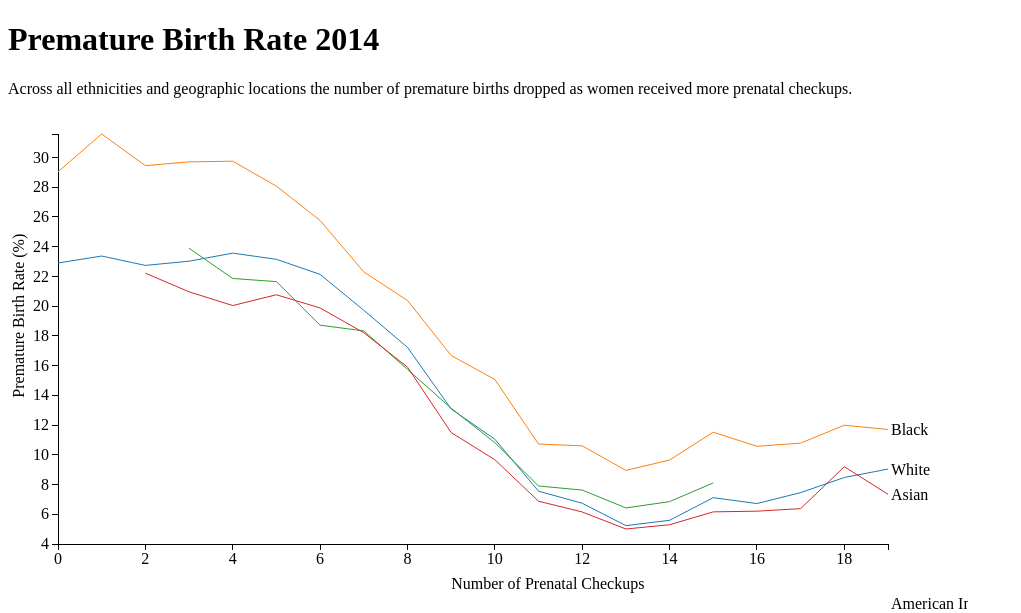
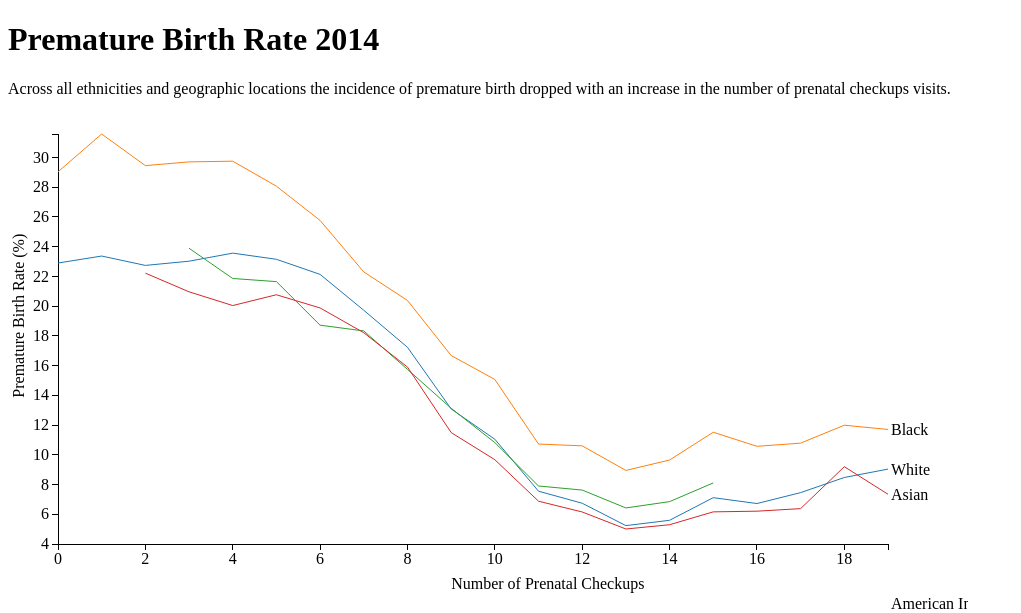
Before and after one commit to jfried23/Explore_data, a Flask app: page /vists in a window 1280 px wide. Shown: the top 613 px of the page, without its empty margins (0-1021 px from the left). Run offline with Flask 2, Linux system fonts and the light colour scheme.

Commit message:
captption

```diff
--- a/templates/num_visits.html
+++ b/templates/num_visits.html
@@ -26,7 +26,8 @@
 </style>
 <body>
   <h1>Premature Birth Rate 2014</h1>
-  <p>Across all ethnicities and geographic locations the number of premature births dropped as women received more prenatal checkups.
+  <p>Across all ethnicities and geographic locations the incidence of premature birth dropped
+     with an increase in the number of prenatal checkups visits.
   </p>
   <div id='plot'>
 
```
